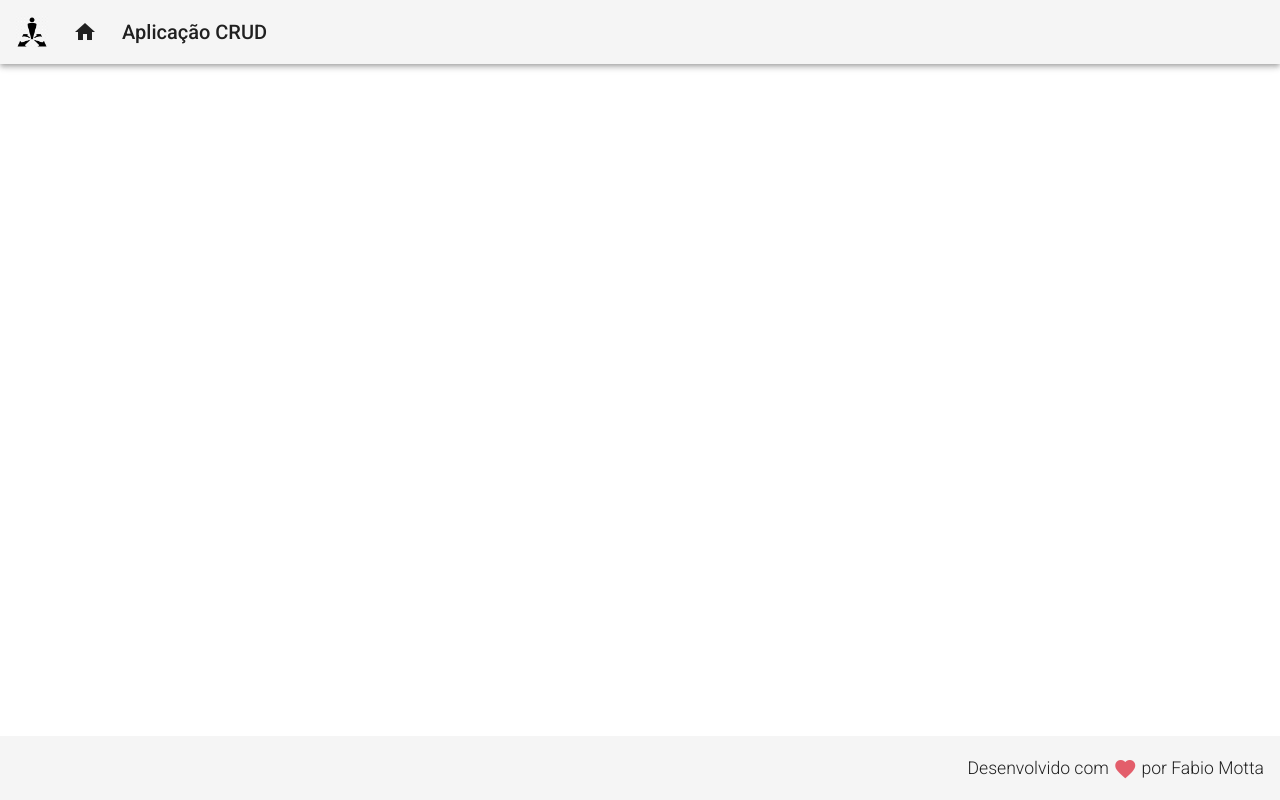
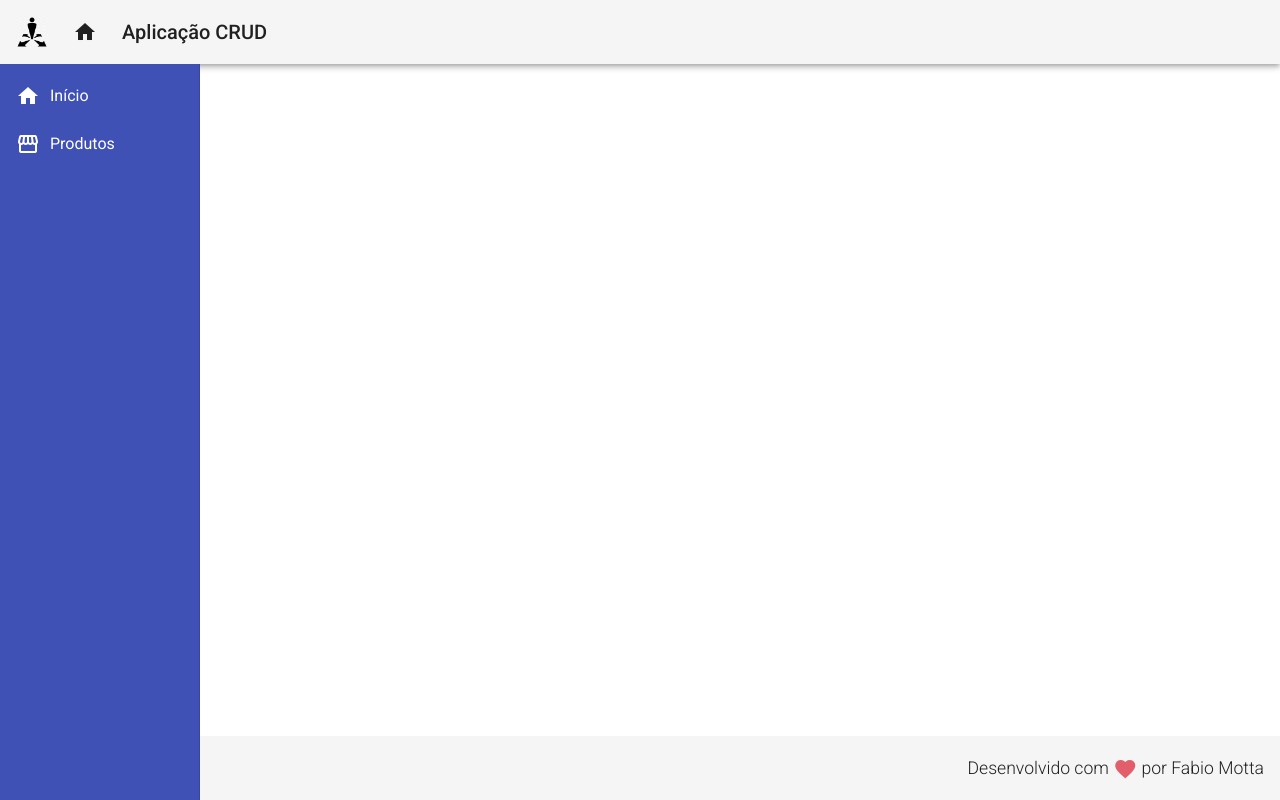
Before and after one commit to fabiomotta0311/allocation_web, an Angular app: page / in a window 1280 px wide. Built offline with nearby package versions, Linux system fonts and the light colour scheme.

Commit message:
sidebar component created

```diff
--- a/src/app/app.component.html
+++ b/src/app/app.component.html
@@ -1,3 +1,4 @@
 
     <app-header></app-header>
     <app-footer></app-footer>
+<app-nav></app-nav>
--- a/src/app/components/template/nav/nav.component.css
+++ b/src/app/components/template/nav/nav.component.css
@@ -0,0 +1,12 @@
+.sidenav {
+    background-color: #3F51B5;
+    width: 200px;
+}
+
+.sidenav a {
+    color: white;
+}
+
+.sidenav i {
+    padding-right: 10px;
+}
--- a/src/app/components/template/nav/nav.component.html
+++ b/src/app/components/template/nav/nav.component.html
@@ -1 +1,19 @@
-<p>nav works!</p>
+<mat-sidenav-container class="container">
+    <mat-sidenav class="sidenav" mode="side" opened
+    fixedInViewport="true" fixedTopGap="64" >
+        <mat-nav-list class="nav-list">
+            <a mat-list-item>
+                <i class="material-icons">
+                    home
+                </i>
+                Início
+            </a>
+            <a mat-list-item>
+                <i class="material-icons">
+                    storefront
+                </i>
+                Produtos
+            </a>
+        </mat-nav-list>
+    </mat-sidenav>
+</mat-sidenav-container>
```
Also changed, not shown: src/app/app.module.ts (+6 -1 lines).
